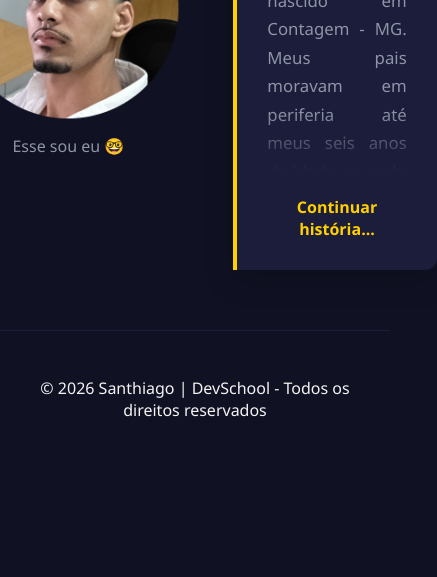
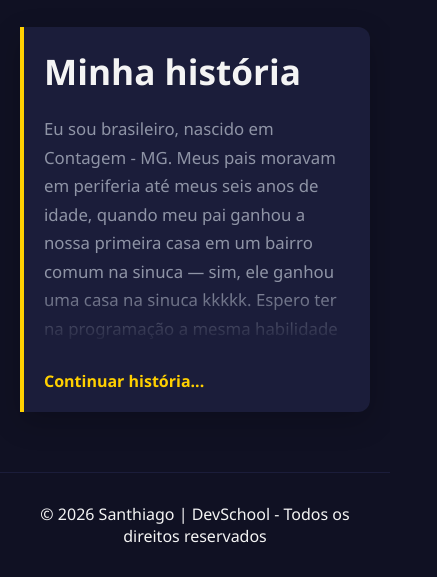
Before and after one commit to santisantos13/portfolio, a plain HTML site: page index.html in a window 390 px wide. Shown: the part 665-1242 px from the top of the page, 437 px wide, since content can reach past the window. Before the commit the page ends 1132 px from the top, so only its background shows below. Drawn offline with Linux system fonts and the light colour scheme.

Commit message:
Ajusta layout para celular

```diff
--- a/assets/css/reset.css
+++ b/assets/css/reset.css
@@ -0,0 +1,5 @@
+* {
+  margin: 0;
+  padding: 0;
+  box-sizing: border-box;
+}
--- a/assets/css/style.css
+++ b/assets/css/style.css
@@ -177,3 +177,20 @@ footer {
   padding: 30px 20px;
   border-top: 1px solid var(--cor-card);
 }
+
+/* --- Versão para celular --- */
+@media (max-width: 768px) {
+  .paginas {
+    flex-direction: column;
+    gap: 30px;
+  }
+
+  .historia {
+    width: 100%;
+    padding: 20px;
+  }
+
+  .historia p {
+    text-align: left;
+  }
+}
```
